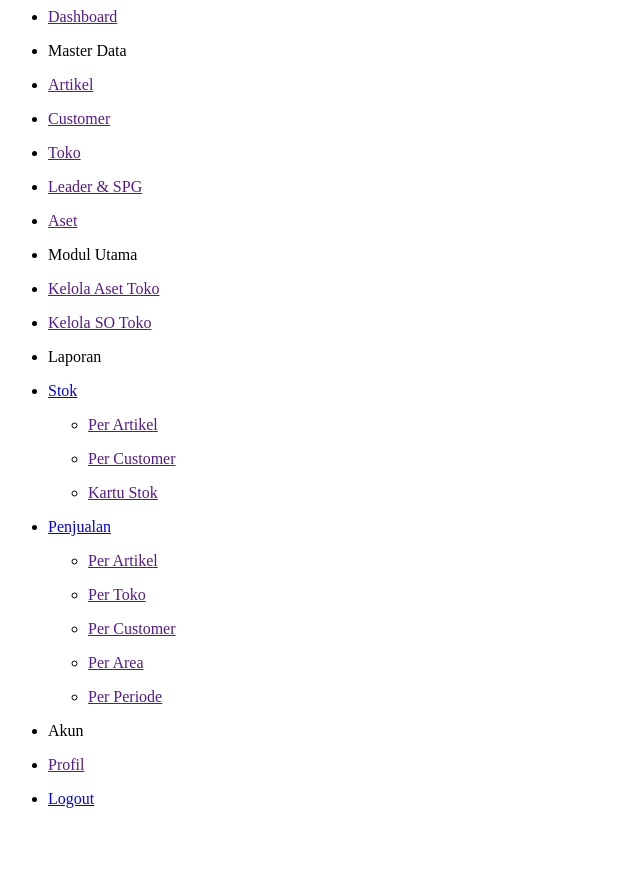
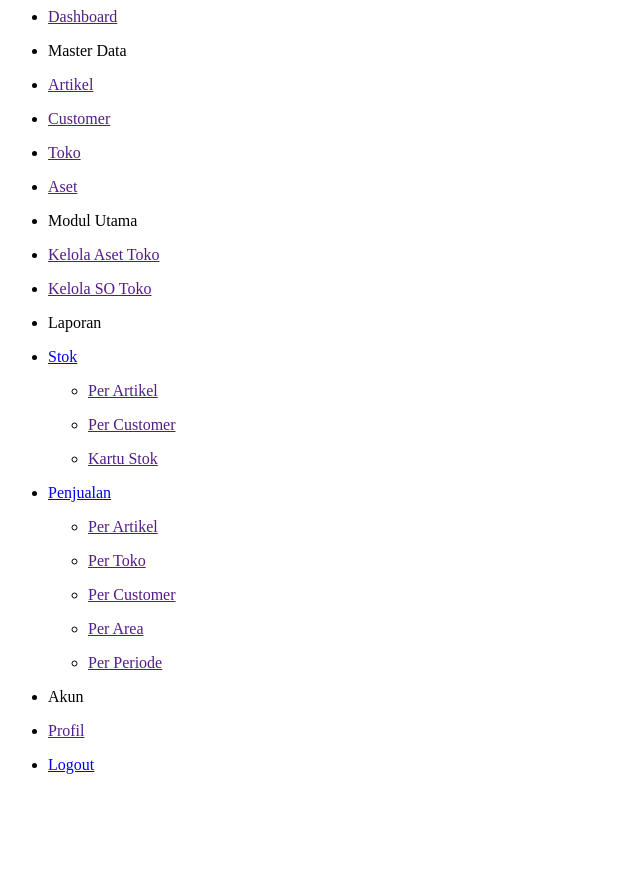
Before and after one commit to agusbsi/absi_server, a PHP site: template application/views/template/sidebar_accounting.php in a window 1280 px wide. Shown: the whole page, without its empty margins (0-640 px from the left). After the commit the page ends 774 px from the top, so only its background shows below. Run offline with PHP 8.4, Linux system fonts and the light colour scheme; the template is opened without the code that fills it: most values are stand-ins (such as "Sample title", 1, 10 or a date in 2020); data that the repository does not hold is empty.

Commit message:
update sidebar acc

```diff
--- a/application/controllers/adm/Customer.php
+++ b/application/controllers/adm/Customer.php
@@ -13,7 +13,7 @@ class Customer extends CI_Controller
   {
     parent::__construct();
     $role = $this->session->userdata('role');
-    if ($role != "1" && $role != "6" && $role != "9") {
+    if ($role != "1" && $role != "6" && $role != "9" && $role != "15") {
       tampil_alert('error', 'DI TOLAK !', 'Anda tidak punya akses untuk halaman ini.!');
       redirect(base_url(''));
     }
--- a/application/views/template/sidebar_accounting.php
+++ b/application/views/template/sidebar_accounting.php
@@ -21,7 +21,7 @@
         </a>
       </li>
       <li class="nav-item">
-        <a href="<?= base_url('mng_ops/Dashboard/customer') ?>" class="nav-link <?= ($title == 'Kelola Customer') ? "active" : "" ?>">
+        <a href="<?= base_url('adm/Customer') ?>" class="nav-link <?= ($title == 'Kelola Customer') ? "active" : "" ?>">
           <i class="nav-icon fas fa-hotel"></i>
           <p>
             Customer
@@ -29,17 +29,9 @@
         </a>
       </li>
       <li class="nav-item">
-        <a href="<?= base_url('mng_ops/Dashboard/toko') ?>" class="nav-link <?= ($title == 'Toko') ? "active" : "" ?>">
+        <a href="<?= base_url('adm/toko') ?>" class="nav-link <?= ($title == 'Toko') ? "active" : "" ?>">
           <i class="nav-icon fas fa-store"></i>
           <p>Toko </p>
-        </a>
-      </li>
-      <li class="nav-item">
-        <a href="<?= base_url('mng_ops/Dashboard/user') ?>" class="nav-link <?= ($title == 'user') ? "active" : "" ?>">
-          <i class="nav-icon fas fa-users"></i>
-          <p>
-            Leader & SPG
-          </p>
         </a>
       </li>
       <li class="nav-item">
```
